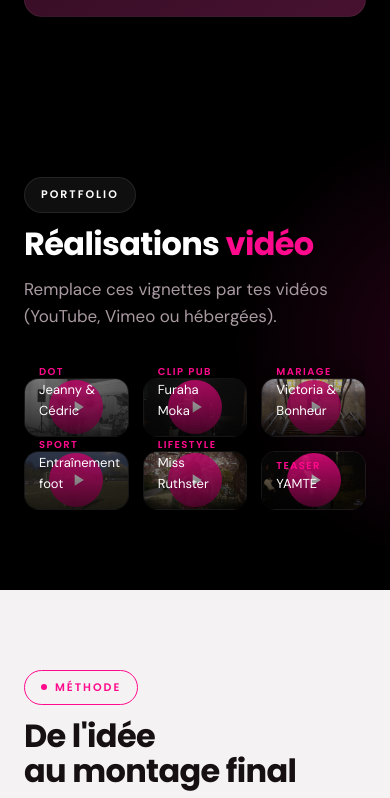
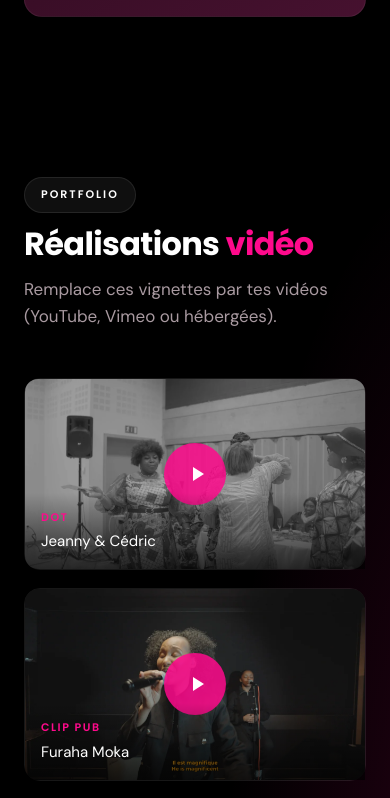
Before and after one commit to GGS-CREATIVE/gloiresidneycreative, a website: page ggs-videography.html in a window 390 px wide. Shown: the part 2568-3366 px from the top of the page. Drawn offline with Linux system fonts and the light colour scheme.

Commit message:
Grille vidéo responsive : 2 col ≤900px, 1 col cinéma ≤680px
.gallery.g3 restait à 3 colonnes sur mobile (spécificité > règle responsive),
d'où des vignettes minuscules avec bouton play surdimensionné.
- 2 colonnes ≤900px, 1 colonne 16:9 lisible ≤680px
- play 62px, label/titre agrandis sur mobile
- bump assets v7

Co-Authored-By: Claude Opus 4.8 <noreply@anthropic.com>

```diff
--- a/css/styles.css
+++ b/css/styles.css
@@ -644,7 +644,7 @@ body.menu-locked{overflow:hidden}
 @media(max-width:900px){
   .hero-split,.feat,.contact-grid,.pf-feature,.about-split,.about-parcours{grid-template-columns:1fr;gap:34px}
   .cards,.cards-3,.pkgs,.products,.benefits .ben-grid{grid-template-columns:1fr}
-  .gallery{grid-template-columns:repeat(2,1fr)}
+  .gallery,.gallery.g3{grid-template-columns:repeat(2,1fr)}
   .pf-grid5{grid-template-columns:repeat(4,1fr)}
   .pf-grid5 .tile{grid-column:span 2}
   .pf-grid5 .tile:nth-child(4),.pf-grid5 .tile:nth-child(5){grid-column:span 2}
@@ -716,7 +716,14 @@ body.menu-locked{overflow:hidden}
     .mobile-menu a.active::before{animation:none}
   }
   .step{grid-template-columns:1fr;gap:8px}
-  .steps,.pf-grid3,.pf-grid5,.pf-mini,.gallery,.pf-grid-web{grid-template-columns:1fr}
+  .steps,.pf-grid3,.pf-grid5,.pf-mini,.gallery,.gallery.g3,.pf-grid-web{grid-template-columns:1fr}
+  /* vidéo : 1 colonne cinéma sur mobile, vignette 16:9 lisible */
+  .gallery.g3{gap:18px}
+  .vtile{aspect-ratio:16/9;border-radius:16px}
+  .vtile .cap{padding:16px;font-size:15px}
+  .vtile .cs{font-size:11px;margin-bottom:3px}
+  .miniplay{width:62px;height:62px}
+  .miniplay svg{width:24px;height:24px}
   .pf-grid5 .tile,.pf-grid5 .tile:nth-child(4),.pf-grid5 .tile:nth-child(5){grid-column:1}
   .photo-slide{flex:0 0 100%}
   .foot-top{grid-template-columns:1fr}
--- a/ggs-videography.html
+++ b/ggs-videography.html
@@ -11,7 +11,7 @@
   <link rel="icon" type="image/png" sizes="32x32" href="assets/favicon-32.png">
   <link rel="icon" type="image/png" sizes="16x16" href="assets/favicon-16.png">
   <link rel="apple-touch-icon" href="assets/apple-touch-icon.png">
-<link rel="stylesheet" href="css/styles.css?v=6">
+<link rel="stylesheet" href="css/styles.css?v=7">
 </head>
 <body>
 <header>
@@ -159,6 +159,6 @@
   </button>
   <div class="vid-modal-frame" id="vidModalFrame"></div>
 </div>
-<script src="js/main.js?v=6"></script>
+<script src="js/main.js?v=7"></script>
 </body>
 </html>
```
Also changed, not shown: a-propos.html (+2 -2 lines), contact.html (+2 -2 lines), ggs-market.html (+2 -2 lines), ggs-photography.html (+2 -2 lines), ggs-web-design.html (+2 -2 lines), index.html (+2 -2 lines), mentions-legales.html (+2 -2 lines).
